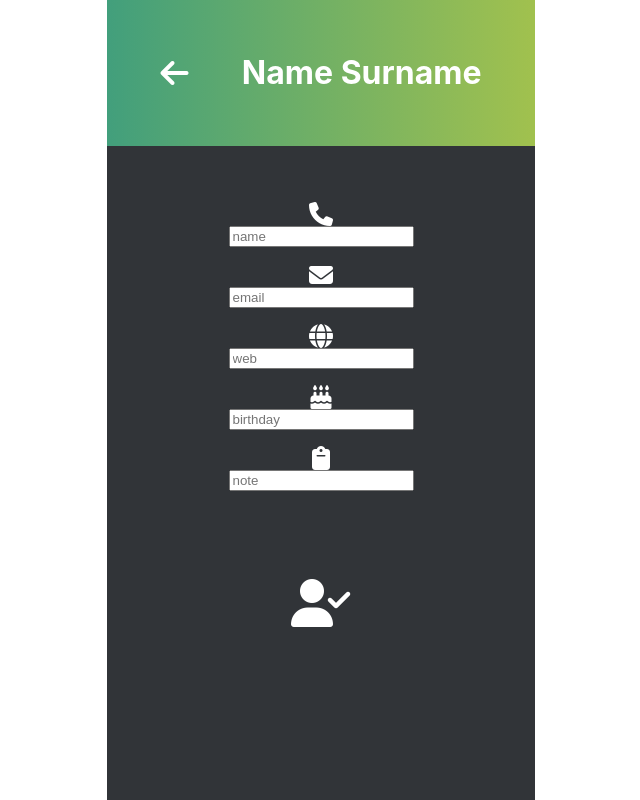
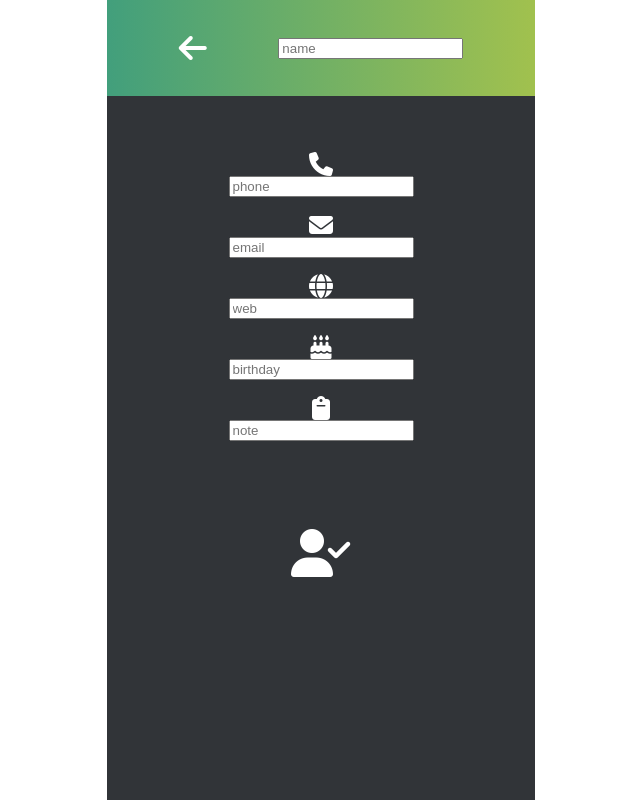
Before and after one commit to co01l3r/contact_list_mobile_dj, a Django app: page /new/ in a window 1280 px wide. Shown: the whole page, without its empty margins (319-959 px from the left). Run offline with Django 4.2, Linux system fonts and the light colour scheme; some libraries are stand-ins or nearby versions.

Commit message:
django basic

```diff
--- a/contact_list_mobile/contacts/models.py
+++ b/contact_list_mobile/contacts/models.py
@@ -5,6 +5,7 @@ from birthday import BirthdayField, BirthdayManager
 # Create your models here.
 class Contact(models.Model):
     name = models.CharField(max_length=300, blank=False)
+    phone = models.CharField(max_length=20, null=True, blank=True)
     email = models.EmailField(max_length=200, null=True, blank=True)
     web = models.CharField(max_length=400, null=True, blank=True)
     note = models.CharField(max_length=500, null=True, blank=True)
--- a/contact_list_mobile/contacts/templates/contacts/edit_contact.html
+++ b/contact_list_mobile/contacts/templates/contacts/edit_contact.html
@@ -13,21 +13,23 @@
 <div class="container">
     <header class="header">
 
-        <a href="contact_profile.html">
+        <a href="{% url 'index' %}">
             <i class="fa-solid fa-arrow-left"></i>
         </a>
 
         <div class="hero-info">
-            <h1 class="name">Name Surname</h1>
+            <input type="text" class="type" name="name" placeholder="name">
         </div>
 
     </header>
 
+    <form action="" method="POST">
+        {% csrf_token %}
     <section class="contact-info">
 
         <div class="info-line">
             <i class="fa-solid fa-phone"></i>
-            <input type="text" class="type" name="name" placeholder="name">
+            <input type="text" class="type" name="phone" placeholder="phone">
         </div>
 
         <div class="info-line">
@@ -59,6 +61,7 @@
         </div>
 
     </section>
+    </form>
 
 </div>
 
--- a/contact_list_mobile/contacts/views.py
+++ b/contact_list_mobile/contacts/views.py
@@ -1,4 +1,5 @@
-from django.shortcuts import render
+from django.shortcuts import render, redirect
+from .models import Contact
 
 
 # Create your views here.
@@ -7,6 +8,18 @@ def index(request):
 
 
 def add_contact(request):
+    if request.method == 'POST':
+        new_contact = Contact(
+            name=request.POST['name'],
+            phone=request.POST['phone'],
+            email=request.POST['email'],
+            web=request.POST['web'],
+            birthday=request.POST['birthday'],
+            note=request.POST['note'],
+        )
+        new_contact.save()
+    return render(request, 'contacts/edit_contact.html')
+
     # form = ContactForm()
     #
     # if request.method == 'POST':
@@ -15,4 +28,4 @@ def add_contact(request):
     #         form.save()
     #
     # context = {'form': form}
-    return render(request, 'contacts/edit_contact.html')
+    # return render(request, 'contacts/edit_contact.html')
--- a/contact_list_mobile/templates/index.html
+++ b/contact_list_mobile/templates/index.html
@@ -7,7 +7,7 @@
         <form class="search-bar">
             <input type="search-name" class="contact-search" name="search-area" placeholder="search">
         </form>
-        <a href="">
+        <a href="{% url 'new' %}">
         <i class="fa-solid fa-user-plus"></i>
         </a>
     </header>
@@ -15,6 +15,8 @@
         <ul class="contacts-list">
 
             <a href="../contacts/templates/contacts/contact_profile.html"><div class="contact-section">
+
+
                 <li class="list__item">
                     <p class="contact-name">Name Surname</p>
                 </li>
@@ -22,6 +24,8 @@
                 <li class="list__item">
                     <i class="fa-solid fa-phone"></i>
                 </li>
+
+
             </div></a>
 
         </ul>
```
Also changed, not shown: contact_list_mobile/contacts/migrations/0001_initial.py (deleted), contact_list_mobile/contacts/migrations/0002_alter_contact_managers.py (deleted), contact_list_mobile/contacts/migrations/0003_alter_contact_managers.py (deleted), contact_list_mobile/db.sqlite3.
